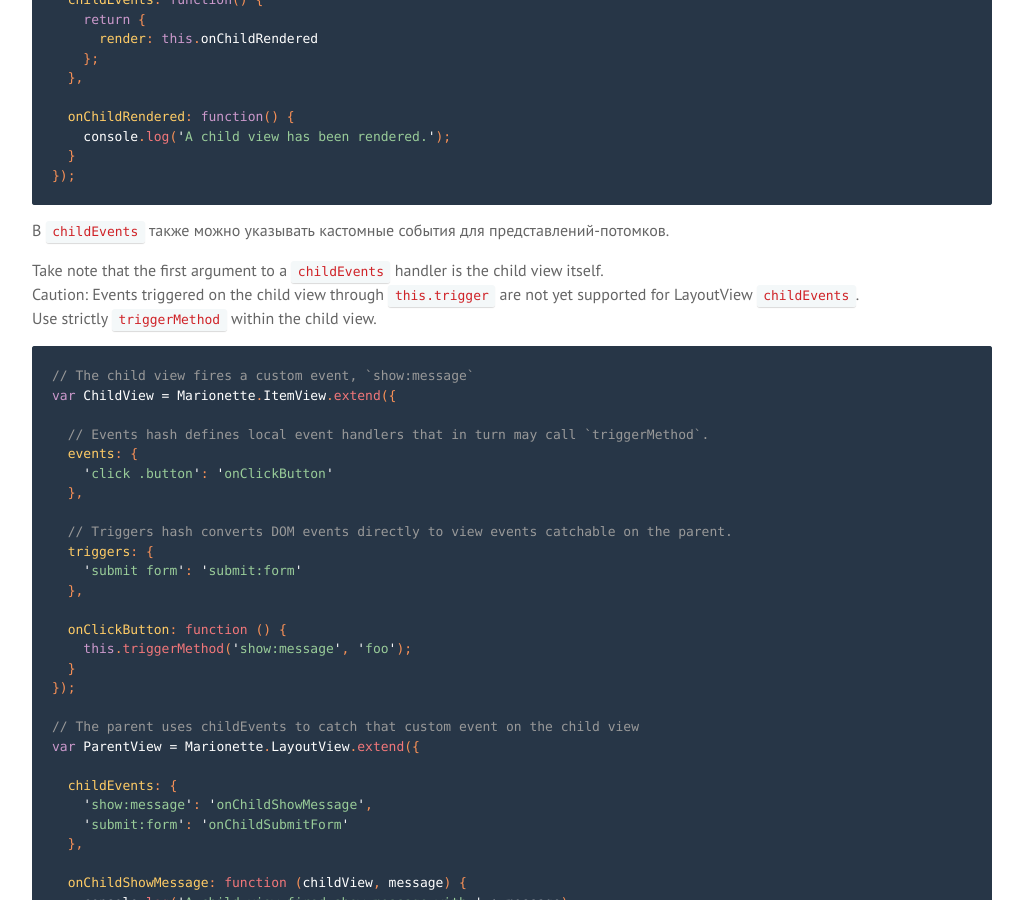
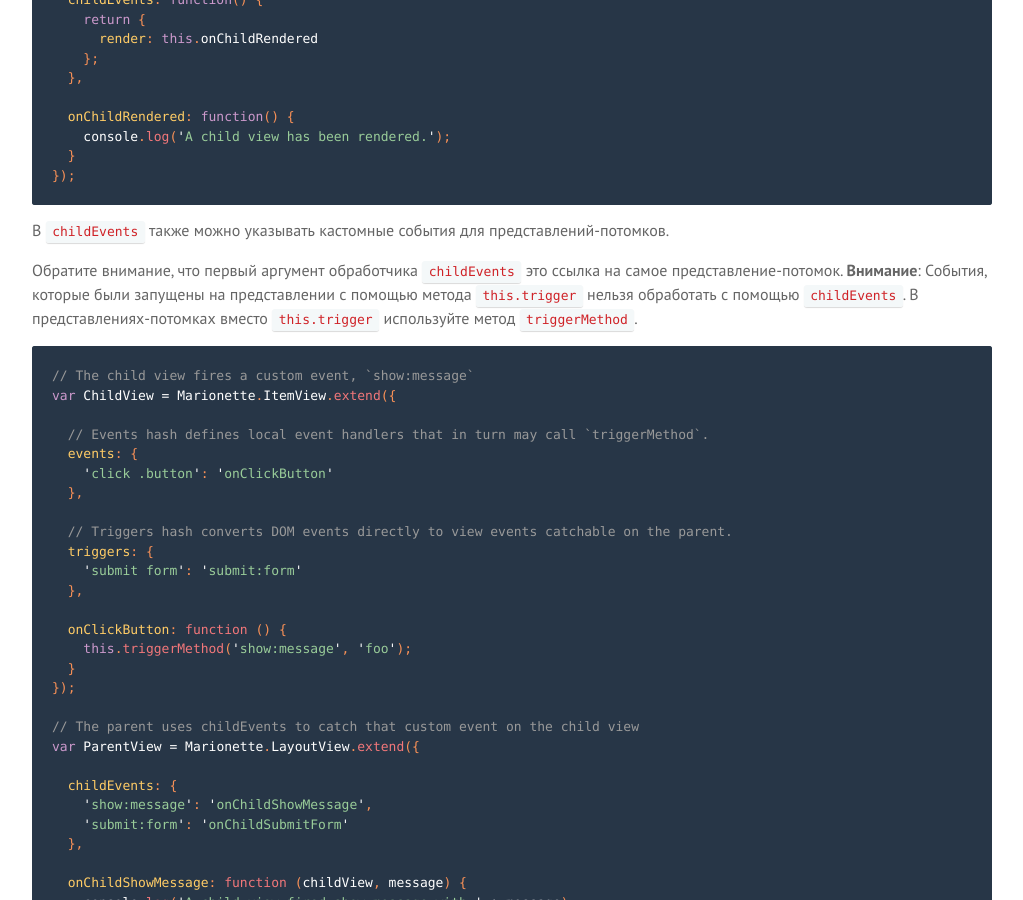
Before and after one commit to sadcitizen/marionettejs.ru, a Jekyll site: the page built from _posts/2014-05-01-layoutview.md, in a window 1280 px wide and 900 px high, scrolled down 3108 px. Shown: the whole window, without its empty margins (128-1151 px from the left). Built offline with Jekyll 4.4.1, drawn with Linux system fonts in a browser that asks for light colours; some web fonts are replaced; Markdown is read by kramdown in place of the engine named in the settings; some of the changed text lies outside the part shown.

Commit message:
update ru/LayoutView

````diff
--- a/_includes/translation/ru/marionette.layoutview.md
+++ b/_includes/translation/ru/marionette.layoutview.md
@@ -145,9 +145,9 @@
 
 В `childEvents` также можно указывать кастомные события для представлений-потомков.
 
-Take note that the first argument to a `childEvents` handler is the child view itself.
-Caution: Events triggered on the child view through `this.trigger` are not yet supported for LayoutView `childEvents`.
-Use strictly `triggerMethod` within the child view.
+Обратите внимание, что первый аргумент обработчика `childEvents` это ссылка на самое представление-потомок.
+**Внимание**: События, которые были запущены на представлении с помощью метода `this.trigger` нельзя обработать
+с помощью `childEvents`. В представлениях-потомках вместо `this.trigger` используйте метод `triggerMethod`.
 
 ```js
 // The child view fires a custom event, `show:message`
@@ -231,7 +231,7 @@
 
 ## <a name="region-availability"></a> Доступность региона
 
-Любые определенные регионы внутри `LayoutView` будут доступны представлению ( или внутреннему коду представления)
+Любые определенные регионы внутри `LayoutView` будут доступны представлению (или внутреннему коду представления)
 немедленно после инстанцирования. Это позволяет добавлять вложенные `View` в существующий DOM страницы, без необходимости вызова
 `render` метода (или чего то другого) этих регионов.
 
````
